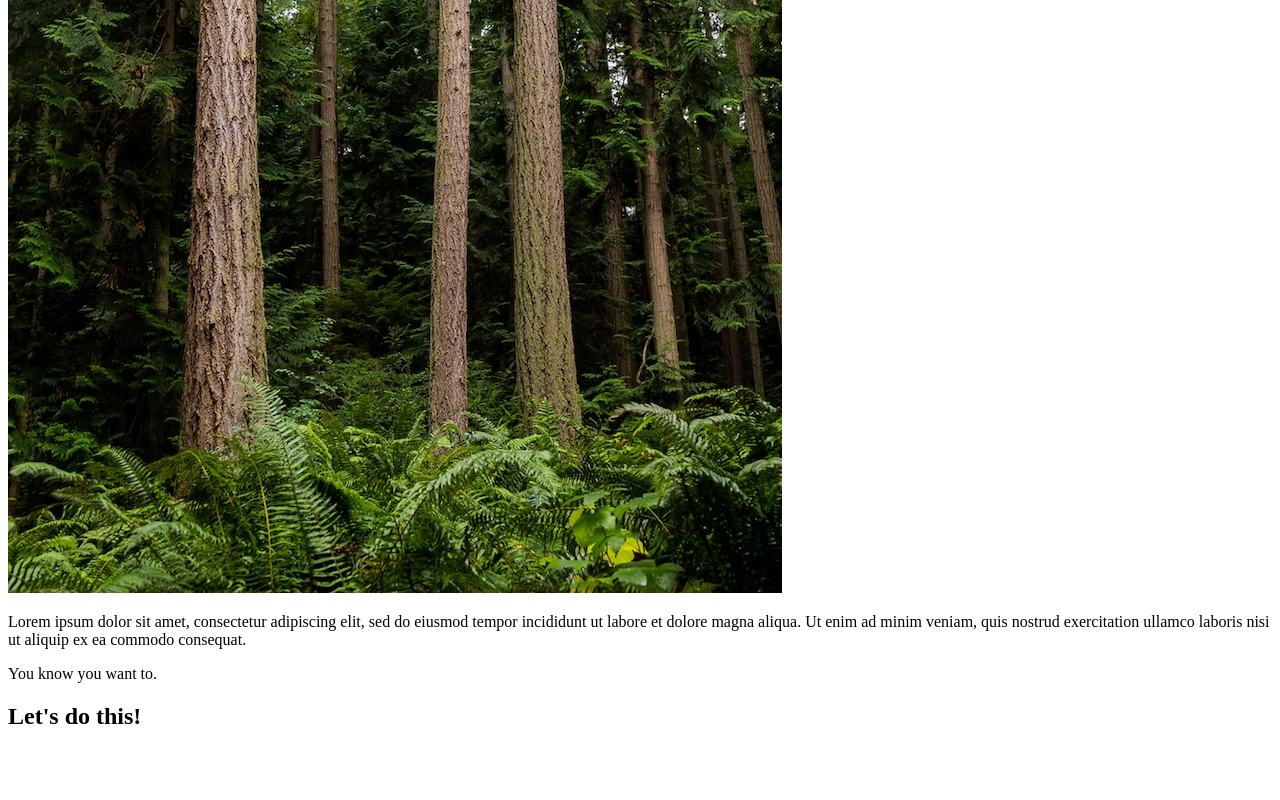
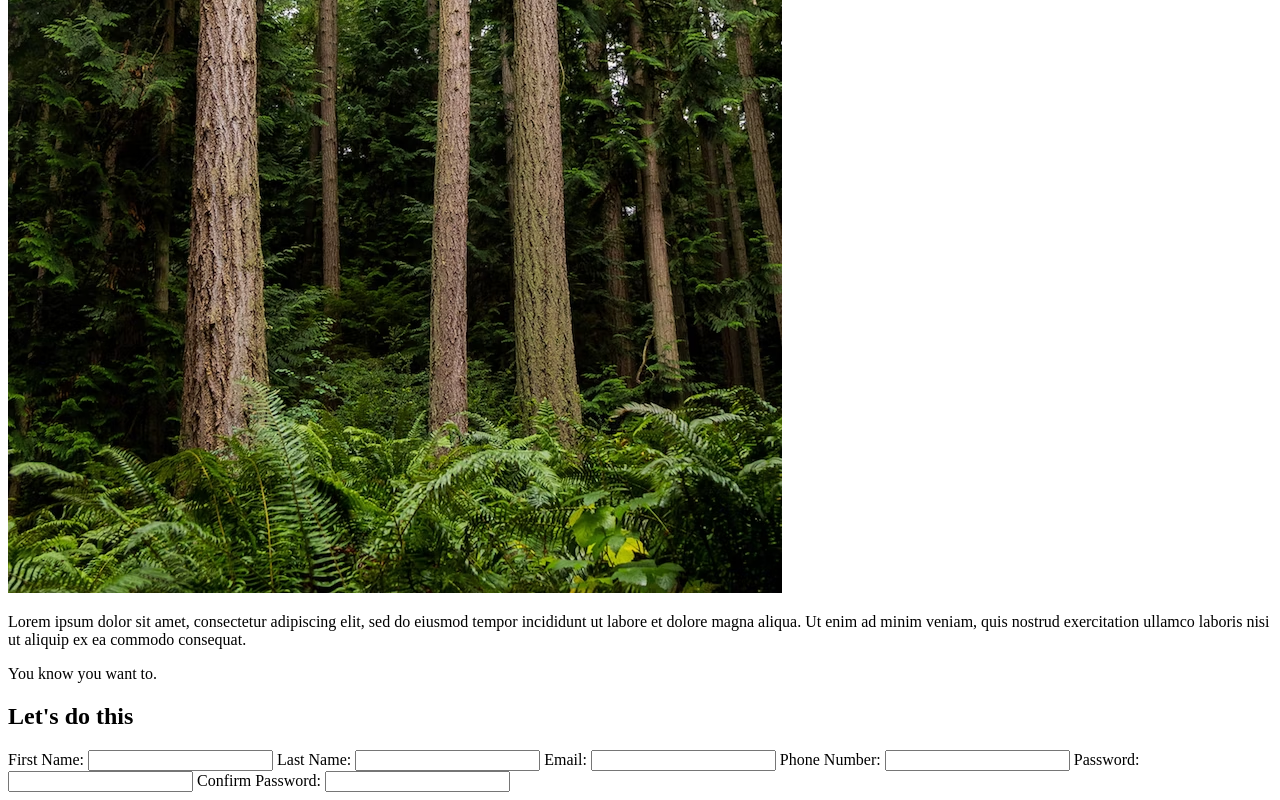
Before and after one commit to DomenicGTH/Sign-up-Form, a plain HTML site: page index.html in a window 1280 px wide. Shown: the part 576-1376 px from the top of the page. Before the commit the page ends 1326 px from the top, so only its background shows below. Drawn offline with Linux system fonts and the light colour scheme.

Commit message:
added form template

```diff
--- a/index.html
+++ b/index.html
@@ -7,20 +7,29 @@
     <link rel="stylesheet" href="style.css" />
     <title>Document</title>
   </head>
-  <body>
-    <div id="container">
   <img src="img/photo-1585202900154-cf66e657d8d6.avif" />
   <div id="intro">
     <p>
-          Lorem ipsum dolor sit amet, consectetur adipiscing elit, sed do
-          eiusmod tempor incididunt ut labore et dolore magna aliqua. Ut enim ad
-          minim veniam, quis nostrud exercitation ullamco laboris nisi ut
-          aliquip ex ea commodo consequat.
+      Lorem ipsum dolor sit amet, consectetur adipiscing elit, sed do eiusmod
+      tempor incididunt ut labore et dolore magna aliqua. Ut enim ad minim
+      veniam, quis nostrud exercitation ullamco laboris nisi ut aliquip ex ea
+      commodo consequat.
     </p>
     <p>You know you want to.</p>
   </div>
-      <h2>Let's do this!</h2>
-      <form action="#" method="get"
-    </div>
-  </body>
+  <h2>Let's do this</h2>
+  <form action="#" method="get">
+    <label for="first_name">First Name:</label>
+    <input type="text" id="first_name" />
+    <label for="last_name">Last Name:</label>
+    <input type="text" id="last_name" />
+    <label for="email">Email:</label>
+    <input type="email" id="user_email" name="email" />
+    <label for="phone_num">Phone Number:</label>
+    <input type="number" id="num" />
+    <label for="password">Password:</label>
+    <input type="password" id="user_pass" name="password" />
+    <label for="password">Confirm Password:</label>
+    <input type="password" id="user_pass" name="password" />
+  </form>
 </html>
```
Lines whose indentation alone changed are shown as unchanged.
